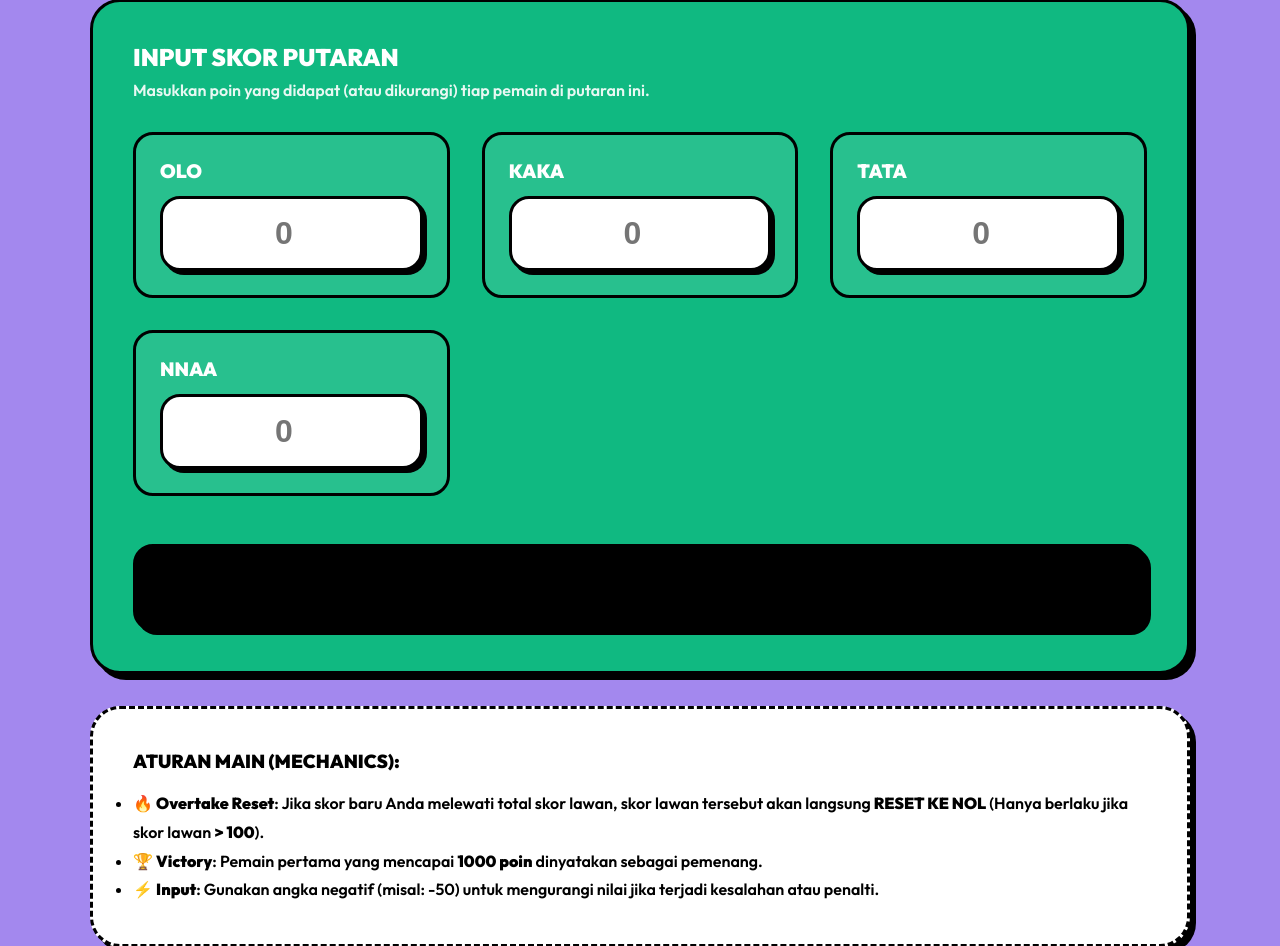
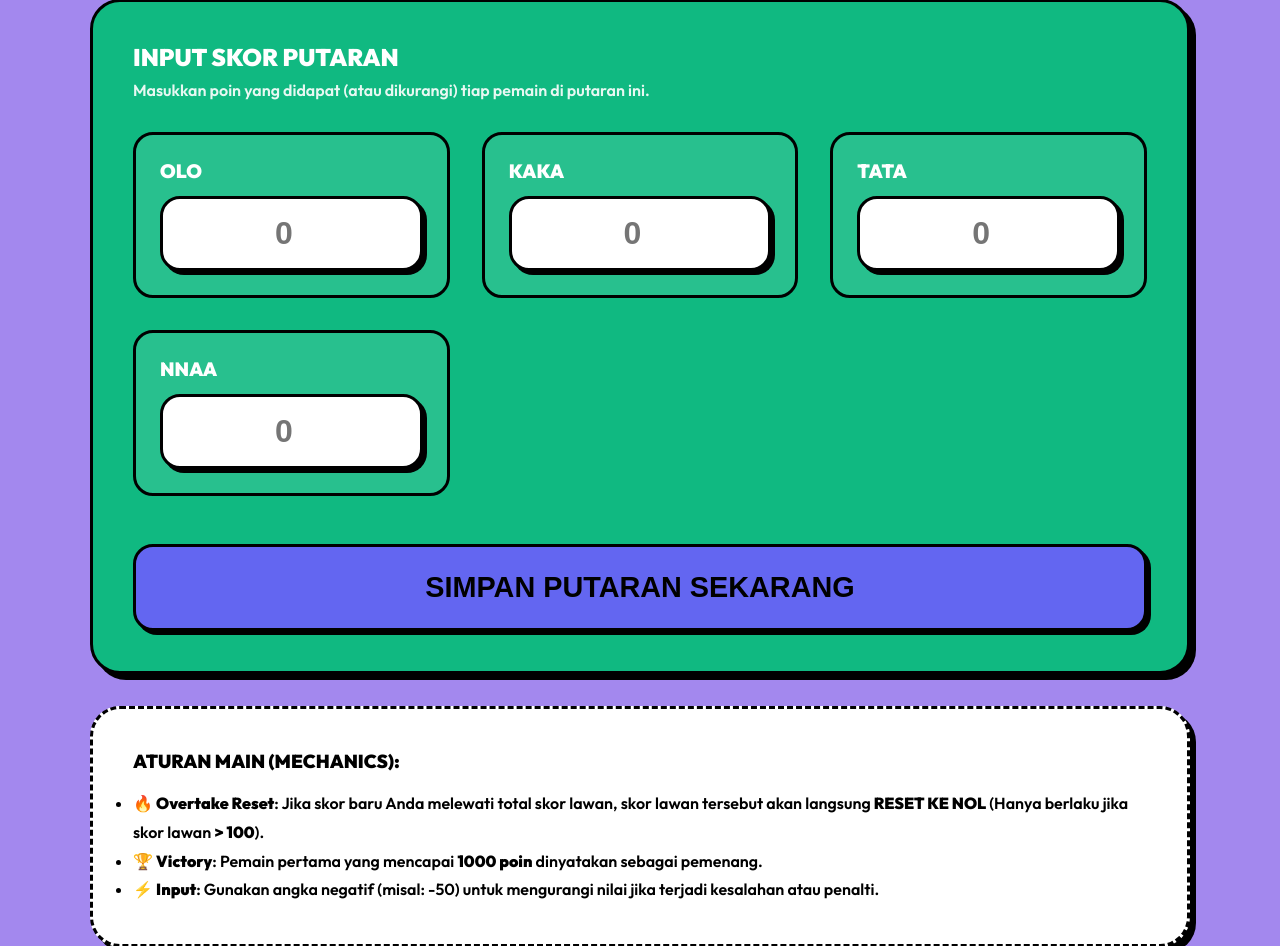
Before and after one commit to ilhamtaufiq/spm-am, a FastAPI app: page /remi/2 in a window 1280 px wide. Shown: the part 385-1331 px from the top of the page. Run offline with FastAPI, Linux system fonts and the light colour scheme; the visitor is signed in with stand-in values (Sample User, id 1).

Commit message:
UI: Changed Remi round button color from black to Indigo

```diff
--- a/templates/remi_game.html
+++ b/templates/remi_game.html
@@ -76,7 +76,7 @@
                     </div>
                     {% endfor %}
                 </div>
-                <button type="submit" class="btn btn-primary" style="margin-top: 3rem; width: 100%; font-size: 1.8rem; background: black; padding: 1.5rem;">SIMPAN PUTARAN SEKARANG</button>
+                <button type="submit" class="btn btn-primary" style="margin-top: 3rem; width: 100%; font-size: 1.8rem; background: #6366f1; padding: 1.5rem;">SIMPAN PUTARAN SEKARANG</button>
             </form>
         </div>
         {% endif %}
```
